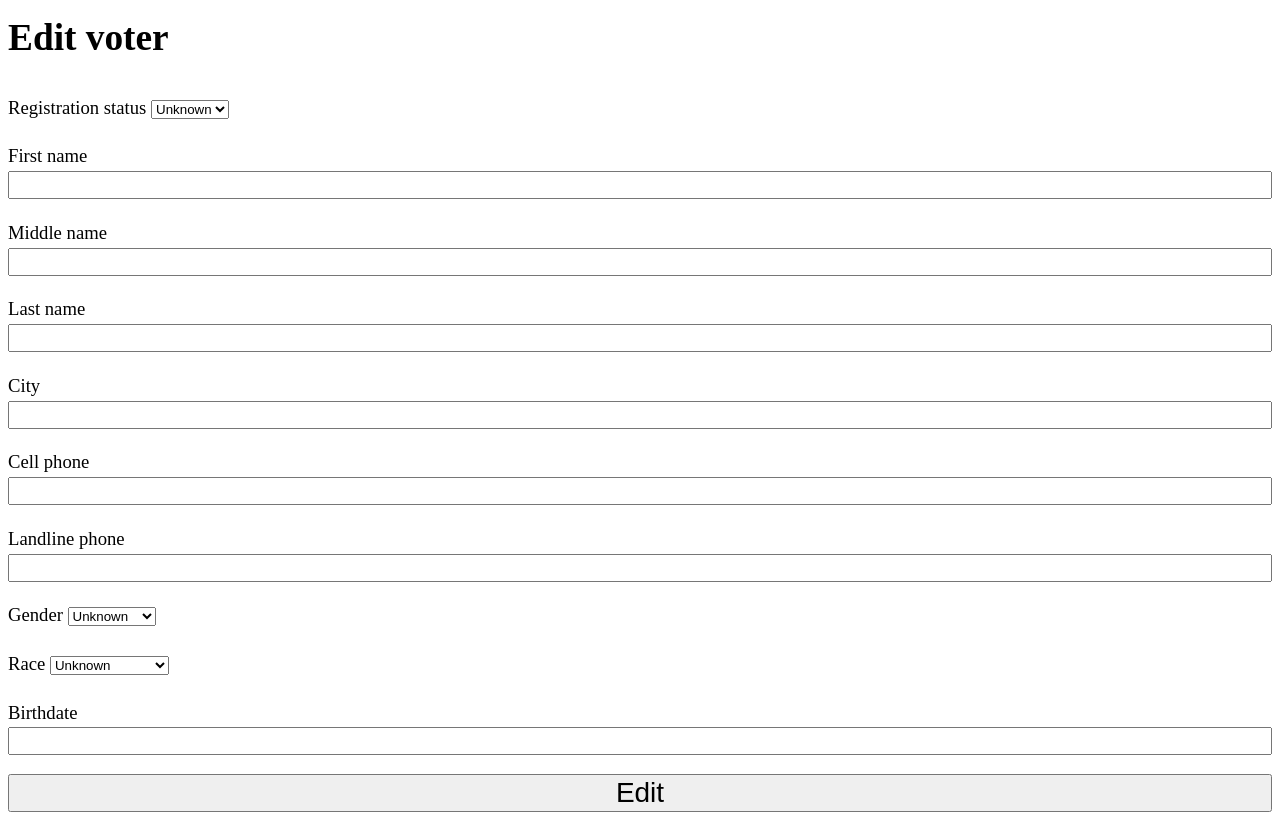
After one commit to an-empty-string/canvass, a Python web app: template templates/edit_voter.html in a window 1280 px wide. The commit adds this page. Run offline with Jinja, Linux system fonts and the light colour scheme; the template is opened without the code that fills it, so the values that code supplies are empty.

Commit message:
edit voter

```diff
--- a/templates/base.html
+++ b/templates/base.html
@@ -14,7 +14,7 @@
 {% endmacro %}
 
 {% macro note_link(typ, id) %}
-<a href="{{ url_for('note_obj', typ=typ, id=id) }}">(add new note)</a>
+<a href="{{ url_for('note_obj', typ=typ, id=id) }}"><button>add new note</button></a>
 {% endmacro %}
 
 {% macro turf_link(t) %}
--- /dev/null
+++ b/templates/edit_voter.html
@@ -0,0 +1,49 @@
+{% macro render_dropdown(name, label, choices) %}
+<div class="form-field">
+    <label for="{{ name }}">{{ label }}</label>
+
+    <select name="{{ name }}" id="{{ name }}">
+        {% for vid, vvalue in choices %}
+        <option value="{{ vid }}"{% if vid == voter[name] %} selected{% endif %}>
+        {{ vvalue }}
+        </option>
+        {% endfor %}
+    </select>
+</div>
+{% endmacro %}
+
+{% macro render_text(name, label) %}
+<div class="form-field">
+    <label for="{{ name }}">{{ label }}</label>
+    <input type="text" name="{{ name }}" id="{{ name }}" value="{{ voter[name] }}" />
+</div>
+{% endmacro %}
+
+{% extends "base.html" %}
+{% block title %}Edit voter{% endblock %}
+{% block content %}
+<h1>Edit voter</h1>
+
+<form method="POST">
+    {{ render_dropdown(
+        "activeinactive",
+        "Registration status",
+        [("", "Unknown"), ("A", "Active"), ("I", "Inactive")]
+    ) }}
+    {{ render_text("firstname", "First name") }}
+    {{ render_text("middlename", "Middle name") }}
+    {{ render_text("lastname", "Last name") }}
+    {{ render_text("city", "City") }}
+    {{ render_text("cellphone", "Cell phone") }}
+    {{ render_text("landlinephone", "Landline phone") }}
+    {{ render_dropdown(
+        "gender", "Gender", [("", "Unknown"), ("M", "Male"), ("F", "Female"), ("X", "none biney")]
+    ) }}
+    {{ render_dropdown(
+        "race", "Race", [("", "Unknown"), ("W", "White"), ("B", "Black"), ("A", "Asian"), ("I", "American Indian"), ("H", "Hispanic"), ("O", "Other")]
+    ) }}
+    {{ render_text("birthdate", "Birthdate") }}
+    <button type="submit">Edit</button>
+</form>
+
+{% endblock %}
```
Also changed, not shown: app.py (+33 -0 lines), templates/voter.html (+9 -4 lines).
